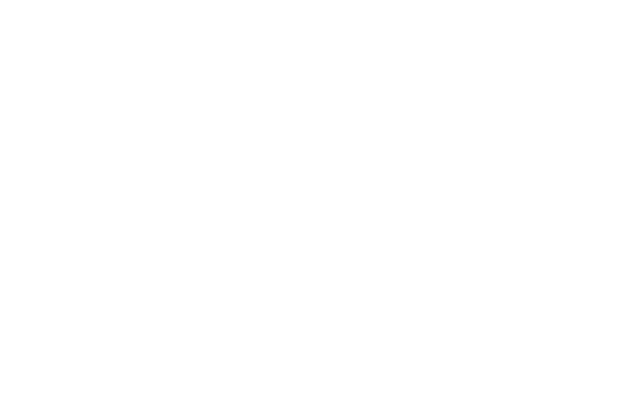
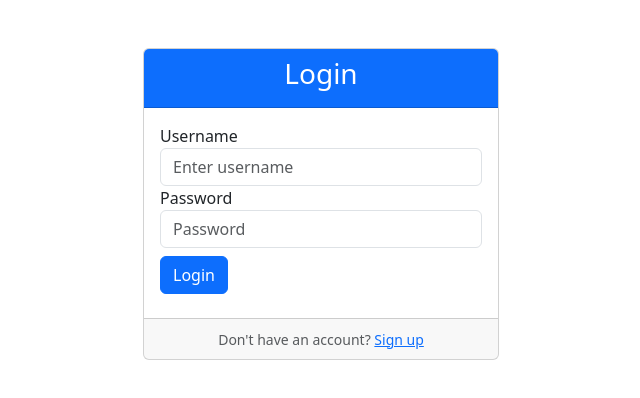
Before and after one commit to R8JIN/chat-application, an Angular app in the folder FrontEnd/angular-chat-app/: page / in a window 1280 px wide. Shown: the top 398 px of the page, without its empty margins (319-959 px from the left). Built offline with nearby package versions, Linux system fonts and the light colour scheme.

Commit message:
Minor Change

```diff
--- a/FrontEnd/angular-chat-app/src/app/app.routes.ts
+++ b/FrontEnd/angular-chat-app/src/app/app.routes.ts
@@ -4,7 +4,7 @@ import { HomeComponent } from './shared/components/home/home.component';
 
 export const routes: Routes = [
     {
-        path: 'auth',
+        path: '',
         component: AuthComponent,
         title: 'Home page',
       },
--- a/FrontEnd/angular-chat-app/src/app/shared/components/auth/auth.component.ts
+++ b/FrontEnd/angular-chat-app/src/app/shared/components/auth/auth.component.ts
@@ -30,6 +30,7 @@ export class AuthComponent {
       this.not_login = false;
       this.user_login = true;
       console.log(this.not_login);
+      this.router.navigate(["/home"])
     }
     console.log(this.username);
   }
@@ -59,7 +60,7 @@ export class AuthComponent {
         this.not_login = false;
         this.username = this.localService.getData("username");
         this.loginForm.reset();
-        this.router.navigate(["/"]);
+        this.router.navigate(["/home"]);
 
         // this.showSuccess("Login Successful");
 
--- a/FrontEnd/angular-chat-app/src/app/shared/components/chat-navbar/chat-navbar.component.html
+++ b/FrontEnd/angular-chat-app/src/app/shared/components/chat-navbar/chat-navbar.component.html
@@ -1,5 +1,5 @@
 <nav class="col-lg d-md-block bg-white bg-opacity-25 text-black p-3">
-    <h5 >ChatApp</h5>
+    <h5>ChatApp</h5>
     <hr>
     <h6>Online Users</h6>
     <ul class="list-unstyled">
@@ -10,12 +10,12 @@
             </div>
         </li>
 
-        <li class="media mb-2">
+        <!-- <li class="media mb-2">
             <img src="https://via.placeholder.com/40" class="mr-3 rounded-circle" alt="User1">
             <div class="media-body">
                 <h6 class="mt-0 mb-1" (click)="sendMessage('User2')">User2</h6>
             </div>
-        </li>
+        </li> -->
 
     </ul>
 </nav>
```
